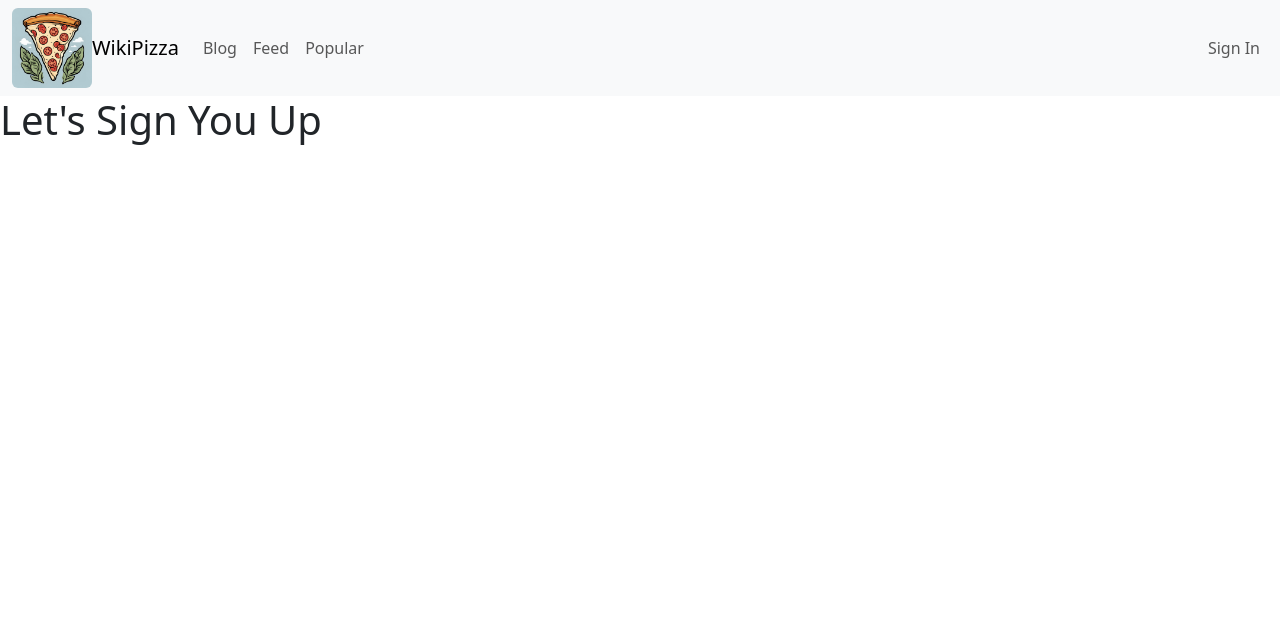
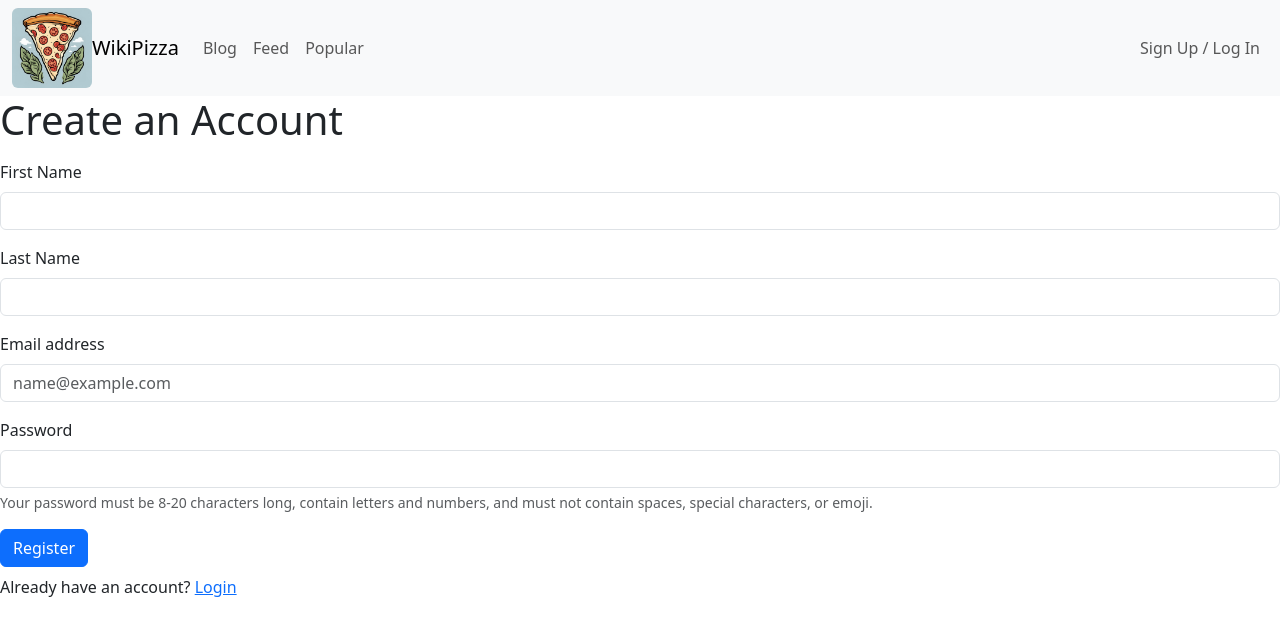
Before and after one commit to nlopez39/WikiPizza, a Next.js app in the folder client/: page /signup in a window 1280 px wide. Shown: the top 636 px of the page. Built offline with nearby package versions, Linux system fonts and the light colour scheme.

Commit message:
added login and signup forms

```diff
--- /dev/null
+++ b/client/app/login/style.css
@@ -0,0 +1,16 @@
+.form-container{
+    display: flex;
+    justify-content: center;
+    align-items: center;
+    margin-top: 10px;
+
+
+}
+.form-horizontal {
+    width: 50%; /* Adjust the width of the form */
+    max-width: 600px; /* Optional: limit the maximum width */
+    padding: 20px; /* Optional: add padding */
+    background-color: #f9f9f9; /* Optional: background color */
+    border-radius: 8px; /* Optional: rounded corners */
+    box-shadow: 0px 4px 10px rgba(0, 0, 0, 0.1); /* Optional: add shadow */
+}
--- a/client/app/signup/page.tsx
+++ b/client/app/signup/page.tsx
@@ -1,3 +1,34 @@
+import Link from "next/link"
 export default function Page(){
-    return <h1>Let's Sign You Up</h1>
+    return <div className='form-container'>
+
+    <form className="form-horizontal"  role="form">
+      <div className="mb-3"> <h1>Create an Account</h1>
+        </div>
+
+    <div className="mb-3">
+<label className="form-label">First Name</label>
+  <input type="firstname" className="form-control" name="firstname"/>
+</div>
+<div className="mb-3">
+<label className="form-label">Last Name</label>
+  <input type="lastname" className="form-control" name="lastname"/>
+</div>
+<div className="mb-3">
+<label className="form-label">Email address</label>
+  <input type="email" className="form-control" name="email" placeholder="name@example.com"/>
+</div>
+<div className="mb-3">
+ <label className="form-label">Password</label>
+ <input type="password" id="inputPassword5" className="form-control" />
+<div id="passwordHelpBlock" className="form-text">
+  Your password must be 8-20 characters long, contain letters and numbers, and must not contain spaces, special characters, or emoji.
+</div>
+
+</div>
+
+<button type="submit" className="btn btn-primary">Register</button>
+<p className="mt-2">Already have an account? <Link href="/login">Login</Link></p>
+</form>
+</div>
 }
--- /dev/null
+++ b/client/app/signup/style.css
@@ -0,0 +1,16 @@
+.form-container{
+    display: flex;
+    justify-content: center;
+    align-items: center;
+    margin-top: 10px;
+
+
+}
+.form-horizontal {
+    width: 50%; /* Adjust the width of the form */
+    max-width: 600px; /* Optional: limit the maximum width */
+    padding: 20px; /* Optional: add padding */
+    background-color: #f9f9f9; /* Optional: background color */
+    border-radius: 8px; /* Optional: rounded corners */
+    box-shadow: 0px 4px 10px rgba(0, 0, 0, 0.1); /* Optional: add shadow */
+}
--- a/client/app/ui/nav-links.tsx
+++ b/client/app/ui/nav-links.tsx
@@ -56,7 +56,7 @@ export  function NavLinks(){
       <ul className="navbar-nav ms-auto mb-2 mb-lg-0">
       <li className="nav-item">
         <Link className={`nav-link ${pathname === '/login' ? 'active' : ''}`} href="/login">
-     Sign In
+    Sign Up / Log In
       </Link>
     </li>
 
```
Also changed, not shown: client/app/feed/page.tsx (+38 -2 lines), client/app/login/page.tsx (+22 -1 lines).
